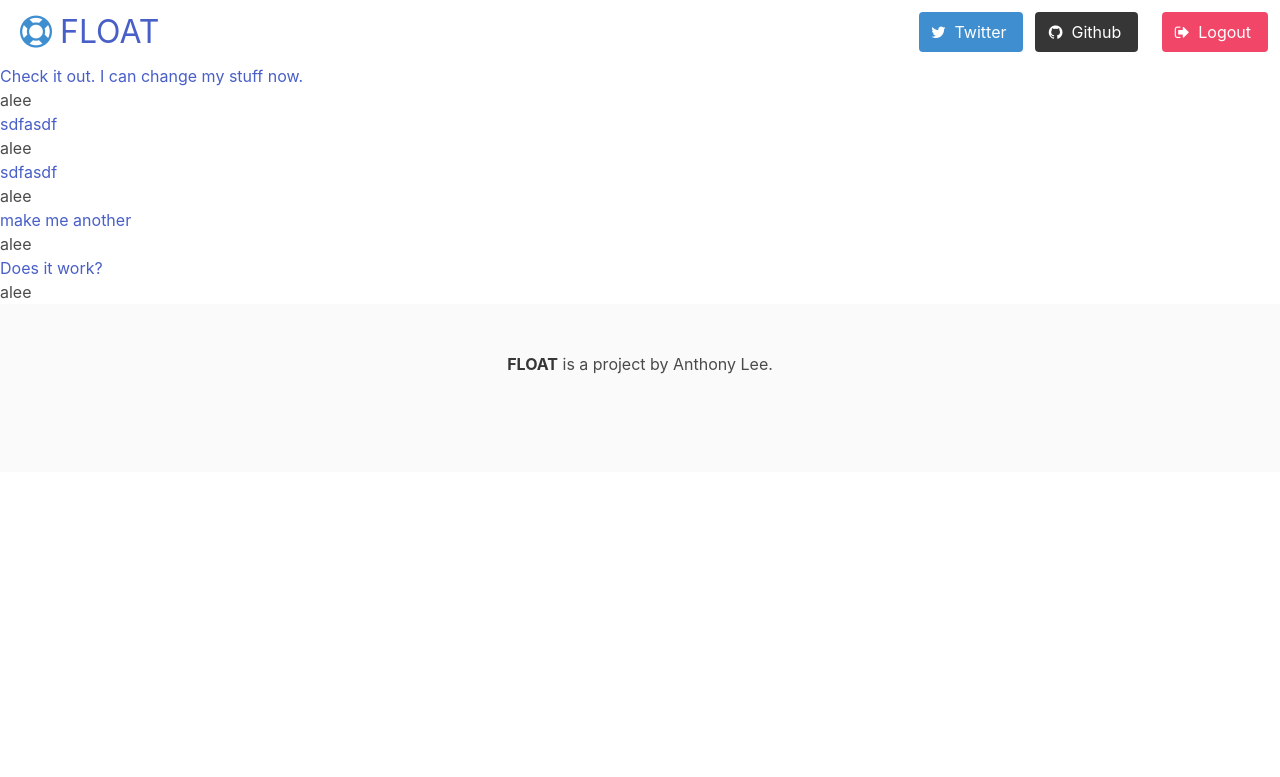
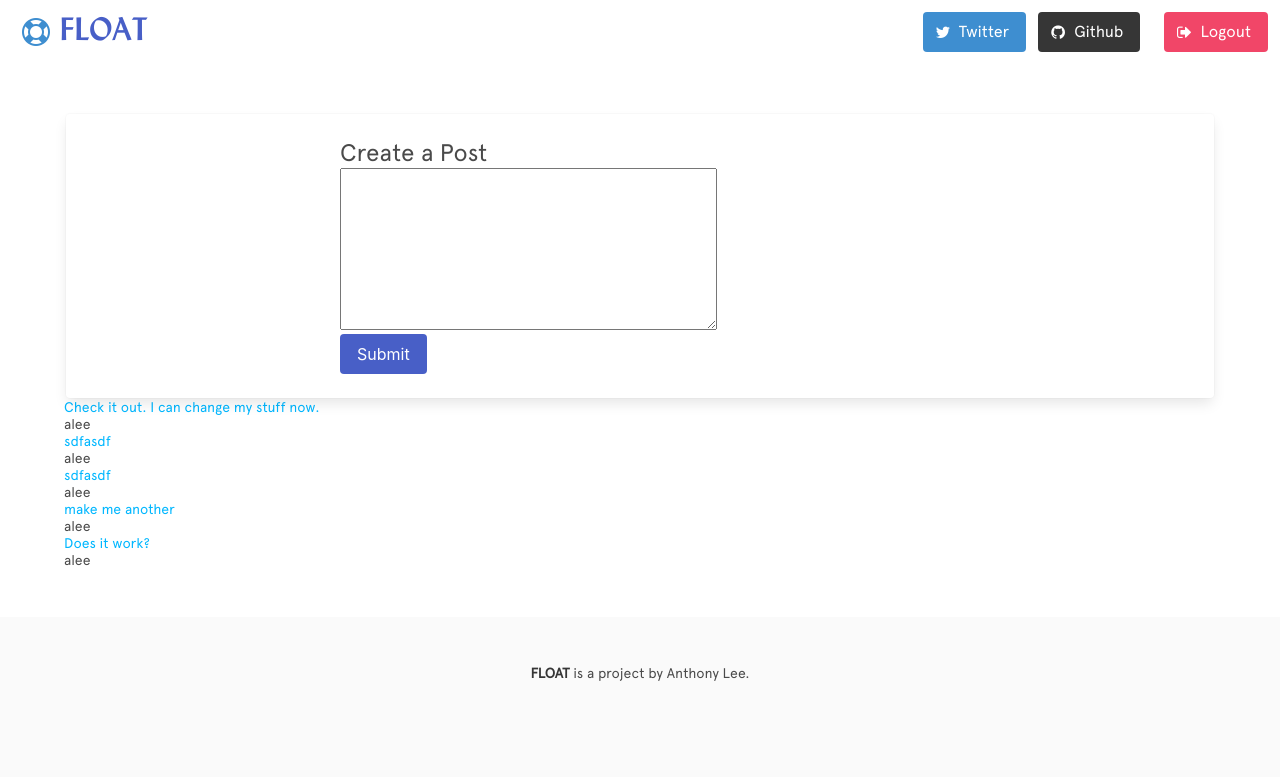
Before and after one commit to alee792/microblog-django, a Django app: page / in a window 1280 px wide. Shown: the top 777 px of the page. Run offline with Django 3.2, Linux system fonts and the light colour scheme; a user stored in the database is signed in; data comes from the database, SQL or seed files in the repository; both versions use the stored data as it was after the commit; some libraries are stand-ins or nearby versions.

Commit message:
Use generic views

```diff
--- a/microblog/urls.py
+++ b/microblog/urls.py
@@ -19,17 +19,17 @@ from posts import views
 from posts.backends import MyRegistrationView
 
 urlpatterns = [
-    url(r'^$', views.index, name='home'),
+    url(r'^$', views.PostCreateView.as_view(), name='home'),
     url(r'^accounts/register/$',
         MyRegistrationView.as_view(),
         name='registration_register'),
-    url(r'^accounts/create_post/$', views.create_post,
-        name='registration_create_post'),
     url(r'^accounts/',
         include('registration.backends.simple.urls')),
     url(r'^admin/', admin.site.urls),
     url(r'^posts/(?P<pk>\d+)/$', views.post_detail,
         name='post_detail'),
-    url(r'^posts/(?P<pk>\d+)/edit/$', views.edit_post,
-        name='edit_post'),
+    url(r'^posts/(?P<pk>\d+)/edit/$', views.PostUpdateView.as_view(),
+        name='edit'),
+    url(r'^accounts/create_post/$', views.PostCreateView.as_view(),
+        name='create'),
 ]
--- a/posts/forms.py
+++ b/posts/forms.py
@@ -5,4 +5,4 @@ from posts.models import Post
 class PostForm(ModelForm):
     class Meta:
         model = Post
-        fields = ('content',)
+        fields = ('content', 'user')
--- a/posts/static/stylesheets/style.css
+++ b/posts/static/stylesheets/style.css
@@ -96,3 +96,13 @@
   .flex-end {
     align-self: flex-end;
   }
+
+  /* Django Shenanigans  */
+  .django-form label {
+    display: none;
+  }
+
+  .django-form {
+    margin: auto;
+    width: 600px;
+  }
--- a/posts/templates/base.html
+++ b/posts/templates/base.html
@@ -8,6 +8,7 @@
     <title>Hello Bulma!</title>
     <link rel="stylesheet" href="https://maxcdn.bootstrapcdn.com/font-awesome/4.7.0/css/font-awesome.min.css">
     <link rel="stylesheet" href="https://cdnjs.cloudflare.com/ajax/libs/bulma/0.6.0/css/bulma.min.css">
+    <link rel="stylesheet" href="{% static 'stylesheets/style.css' %}">
 </head>
 
 <body>
--- /dev/null
+++ b/posts/templates/post_create.html
@@ -0,0 +1,35 @@
+
+{% extends 'base.html' %}
+{% block title %}
+    Create a Post - {{ block.super }}
+{% endblock title %}
+
+{% block content %}
+<section class="section">
+    <div class="container">
+        <div class="card">
+            <!-- The form to submit a post -->
+            <div class="card-content">
+                <div class="field django-form">
+                    <h1 class="is-size-4">Create a Post</h1>
+                    <div class="control">
+                        <form role="form" action="" method="post">
+                            {% csrf_token %}
+                            {{ form.as_p }}
+                            <input class="button is-link"  type="submit" value="Submit" />
+                        </form>
+                    </div>
+                </div>
+            </div>
+        </div>
+        {% for post in posts %}
+        <h1>
+            <a href="{% url 'post_detail' pk=post.pk %}">
+                {{ post.content }}
+            </a>
+        </h1>
+        <p>{{ post.user }}</p>
+        {% endfor %}
+    </div>
+</section>
+{% endblock %}
--- a/posts/views.py
+++ b/posts/views.py
@@ -2,8 +2,9 @@ from django.shortcuts import render, redirect
 from posts.models import Post
 from posts.forms import PostForm
 
-from django.contrib.auth.decorators import login_required
-from django.http import Http404
+from django.contrib.auth.mixins import LoginRequiredMixin
+
+from django.views.generic import CreateView, UpdateView, ListView
 
 # Create your views here.
 def index(request):
@@ -17,44 +18,62 @@ def post_detail(request, pk):
     post = Post.objects.get(pk=pk)
     return render(request, 'post_detail.html', {'post': post})
 
-@login_required
-def edit_post(request, pk):
-    post = Post.objects.get(pk=pk)
+# @login_required
+# def edit_post(request, pk):
+#     post = Post.objects.get(pk=pk)
 
-    if post.user != request.user:
-        raise Http404
+#     if post.user != request.user:
+#         raise Http404
 
-    form_class = PostForm
+#     form_class = PostForm
 
-    if request.method == 'POST':
-        form = form_class(data=request.POST, instance=post)
-        if form.is_valid():
-            form.save()
-            return redirect('post_detail', pk=post.pk)
-    else:
-        form = form_class(instance=post)
+#     if request.method == 'POST':
+#         form = form_class(data=request.POST, instance=post)
+#         if form.is_valid():
+#             form.save()
+#             return redirect('post_detail', pk=post.pk)
+#     else:
+#         form = form_class(instance=post)
 
-    return render(request, 'edit_post.html', {
-        'post': post,
-        'form': form,
-})
+#     return render(request, 'edit_post.html', {
+#         'post': post,
+#         'form': form,
+# })
 
-def create_post(request):
-    form_class = PostForm
-    if request.method == 'POST':
-        form = form_class(request.POST)
-        if form.is_valid():
-            post = form.save(commit=False)
+class PostUpdateView(LoginRequiredMixin, UpdateView):
+    fields = ('content',)
+    model = Post
+    template_name = "post_update.html"
 
-            post.user = request.user
+# def create_post(request):
+#     form_class = PostForm
+#     if request.method == 'POST':
+#         form = form_class(request.POST)
+#         if form.is_valid():
+#             post = form.save(commit=False)
 
-            post.save()
+#             post.user = request.user
 
-            return redirect('post_detail', pk=post.pk)
+#             post.save()
 
-    else:
-        form = form_class()
+#             return redirect('post_detail', pk=post.pk)
 
-    return render(request, 'create_post.html', {
-        'form': form,
-    })
+#     else:
+#         form = form_class()
+
+#     return render(request, 'create_post.html', {
+#         'form': form,
+#     })
+
+class PostCreateView(LoginRequiredMixin, CreateView, ListView):
+    context_object_name = "posts"
+    fields = ('content',)
+    model = Post
+    template_name = "post_create.html"
+    success_url="/"
+
+    # Associate post with user
+    def form_valid(self, form):
+         user = self.request.user
+         form.instance.user = user
+         return super(PostCreateView, self).form_valid(form)
```
Also changed, not shown: posts/templates/create_post.html (deleted, +0 -14 lines), db.sqlite3, posts/static/webfonts/DalaFloda-Medium-Web.woff2 (added), posts/static/webfonts/apercu-regular.woff2 (added), posts/static/webfonts/lydian.woff2 (added), posts/templates/post_update.html (renamed from posts/templates/edit_post.html).
